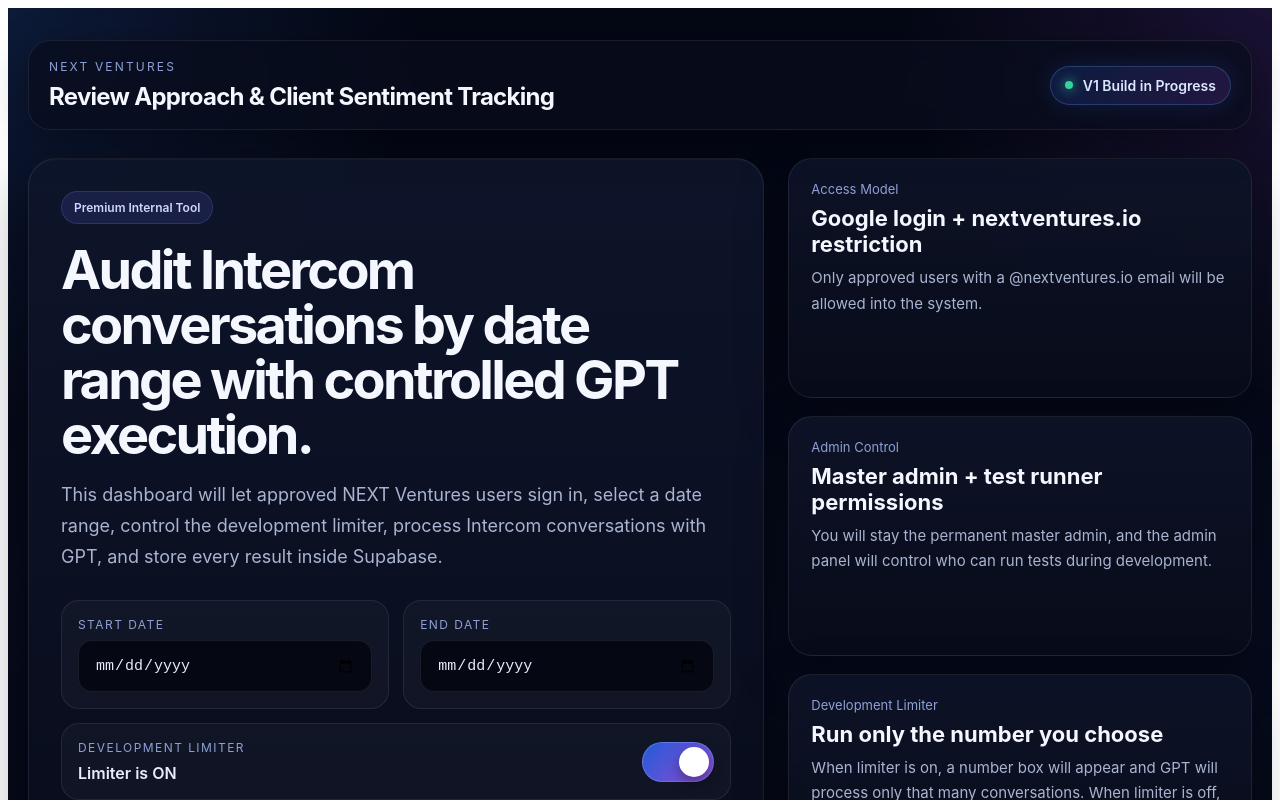
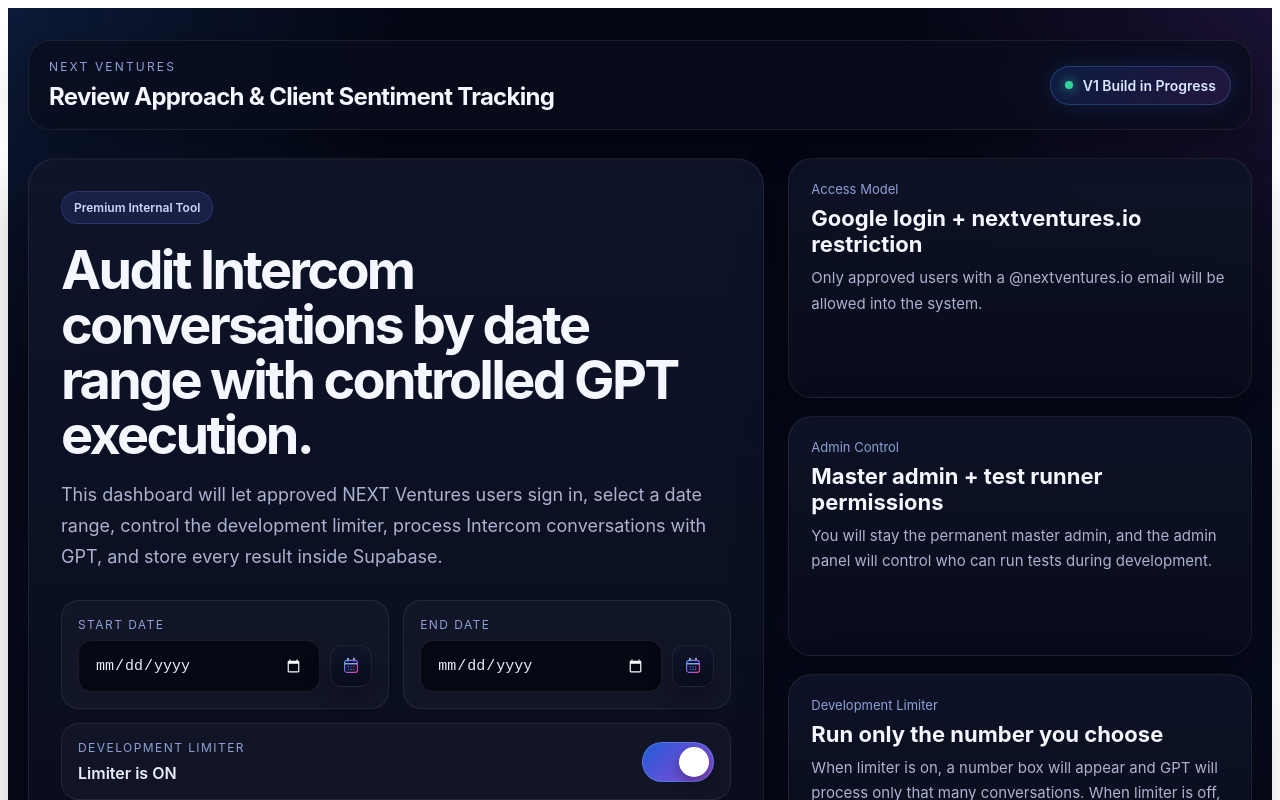
Before and after one commit to faiyaaaaaaz/Approach-Client-Sentiment-Tracking, a Next.js app: page / in a window 1280 px wide. Shown: the top 800 px of the page. Built offline with nearby package versions, Linux system fonts and the light colour scheme.

Commit message:
Add calendar button for date pickers

```diff
--- a/app/page.js
+++ b/app/page.js
@@ -1,12 +1,108 @@
 "use client";
 
-import { useMemo, useState } from "react";
+import { useMemo, useRef, useState } from "react";
+
+function CalendarButton({ onClick, label }) {
+  return (
+    <button
+      type="button"
+      onClick={onClick}
+      aria-label={label}
+      style={{
+        width: "42px",
+        height: "42px",
+        borderRadius: "12px",
+        border: "1px solid rgba(255,255,255,0.08)",
+        background:
+          "linear-gradient(180deg, rgba(15,22,43,0.95), rgba(8,12,26,0.98))",
+        display: "inline-flex",
+        alignItems: "center",
+        justifyContent: "center",
+        cursor: "pointer",
+        boxShadow: "0 8px 20px rgba(0,0,0,0.28)",
+        flexShrink: 0,
+      }}
+    >
+      <svg
+        width="18"
+        height="18"
+        viewBox="0 0 24 24"
+        fill="none"
+        xmlns="http://www.w3.org/2000/svg"
+      >
+        <path
+          d="M8 2V5"
+          stroke="#DCE7FF"
+          strokeWidth="1.8"
+          strokeLinecap="round"
+        />
+        <path
+          d="M16 2V5"
+          stroke="#DCE7FF"
+          strokeWidth="1.8"
+          strokeLinecap="round"
+        />
+        <path
+          d="M3.5 9H20.5"
+          stroke="#7FA2FF"
+          strokeWidth="1.8"
+          strokeLinecap="round"
+        />
+        <rect
+          x="3.5"
+          y="4.5"
+          width="17"
+          height="16"
+          rx="3"
+          stroke="url(#calendarGradient)"
+          strokeWidth="1.5"
+        />
+        <circle cx="8.5" cy="13" r="1" fill="#8B5CF6" />
+        <circle cx="12" cy="13" r="1" fill="#2563EB" />
+        <circle cx="15.5" cy="13" r="1" fill="#DB2777" />
+        <circle cx="8.5" cy="16.5" r="1" fill="#2563EB" />
+        <circle cx="12" cy="16.5" r="1" fill="#06B6D4" />
+        <circle cx="15.5" cy="16.5" r="1" fill="#8B5CF6" />
+        <defs>
+          <linearGradient
+            id="calendarGradient"
+            x1="3.5"
+            y1="4.5"
+            x2="20.5"
+            y2="20.5"
+            gradientUnits="userSpaceOnUse"
+          >
+            <stop stopColor="#60A5FA" />
+            <stop offset="0.5" stopColor="#8B5CF6" />
+            <stop offset="1" stopColor="#EC4899" />
+          </linearGradient>
+        </defs>
+      </svg>
+    </button>
+  );
+}
 
 export default function HomePage() {
   const [startDate, setStartDate] = useState("");
   const [endDate, setEndDate] = useState("");
   const [limiterEnabled, setLimiterEnabled] = useState(true);
   const [limitCount, setLimitCount] = useState("10");
+
+  const startDateRef = useRef(null);
+  const endDateRef = useRef(null);
+
+  function openPicker(inputRef) {
+    const el = inputRef.current;
+    if (!el) return;
+
+    if (typeof el.showPicker === "function") {
+      el.showPicker();
+      return;
+    }
+
+    el.focus();
+    el.click();
+  }
 
   const statCards = [
     {
@@ -89,6 +185,10 @@
     fontSize: "15px",
     outline: "none",
     boxSizing: "border-box",
+    appearance: "none",
+    WebkitAppearance: "none",
+    MozAppearance: "none",
+    colorScheme: "dark",
   };
 
   return (
@@ -266,13 +366,27 @@
                 >
                   Start Date
                 </label>
+                <div
+                  style={{
+                    display: "flex",
+                    alignItems: "center",
+                    gap: "10px",
+                  }}
+                >
                   <input
+                    ref={startDateRef}
                     id="start-date"
                     type="date"
                     value={startDate}
                     onChange={(e) => setStartDate(e.target.value)}
+                    onFocus={() => openPicker(startDateRef)}
                     style={inputBaseStyle}
                   />
+                  <CalendarButton
+                    onClick={() => openPicker(startDateRef)}
+                    label="Open start date picker"
+                  />
+                </div>
               </div>
 
               <div
@@ -296,13 +410,27 @@
                 >
                   End Date
                 </label>
+                <div
+                  style={{
+                    display: "flex",
+                    alignItems: "center",
+                    gap: "10px",
+                  }}
+                >
                   <input
+                    ref={endDateRef}
                     id="end-date"
                     type="date"
                     value={endDate}
                     onChange={(e) => setEndDate(e.target.value)}
+                    onFocus={() => openPicker(endDateRef)}
                     style={inputBaseStyle}
                   />
+                  <CalendarButton
+                    onClick={() => openPicker(endDateRef)}
+                    label="Open end date picker"
+                  />
+                </div>
               </div>
             </div>
 
```
Lines whose indentation alone changed are shown as unchanged.
